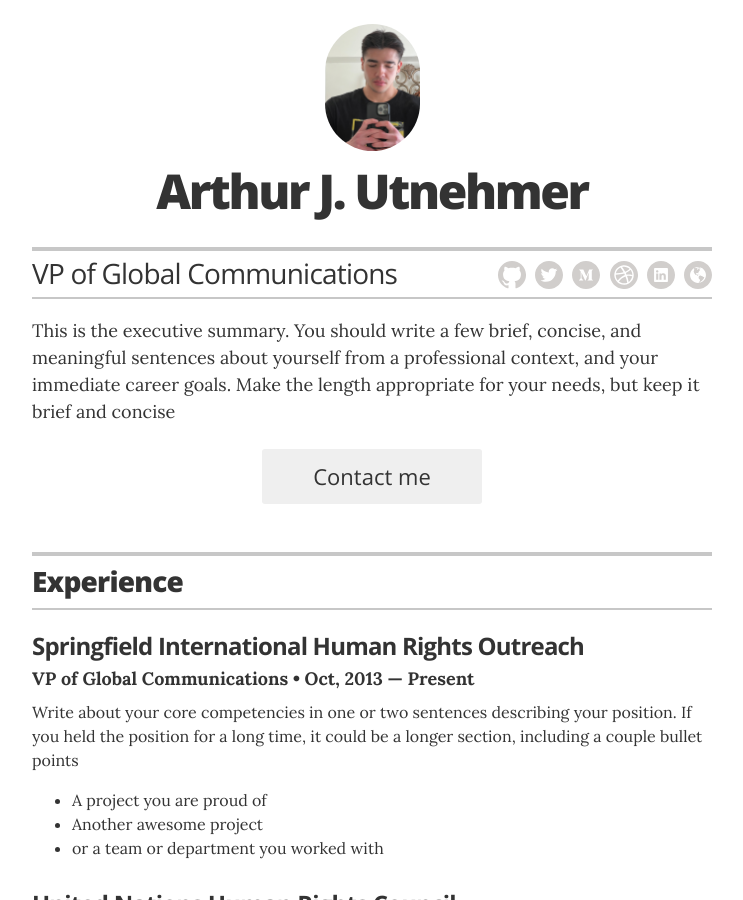
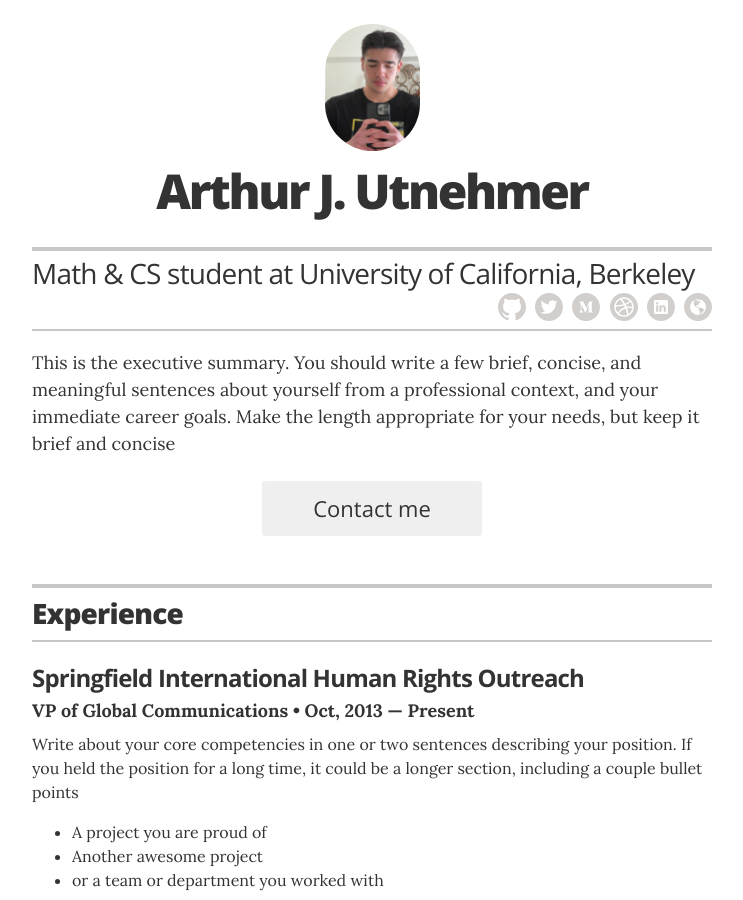
Before and after one commit to arthurutnehmer/Resume, a Jekyll site: the page built from index.html, in a window 1280 px wide and 900 px high. Shown: the whole window, without its empty margins (268-1011 px from the left). Built offline with Jekyll 4.4.1, drawn with Linux system fonts in a browser that asks for light colours.

Commit message:
Added title.

```diff
--- a/_config.yml
+++ b/_config.yml
@@ -11,7 +11,7 @@ sass:
 # Resume settings
 resume_avatar:                  "true"
 resume_name:                    "Arthur J. Utnehmer"
-resume_title:                   "VP of Global Communications"
+resume_title:                   "Math & CS student at University of California, Berkeley"
 
 # used for the contact button in _layouts/resume.html
 resume_contact_email:           "lisasimpson@youremailaddress.com"
```
